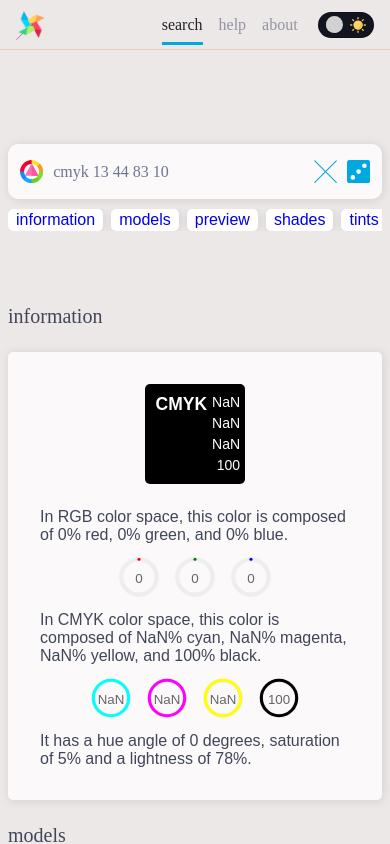
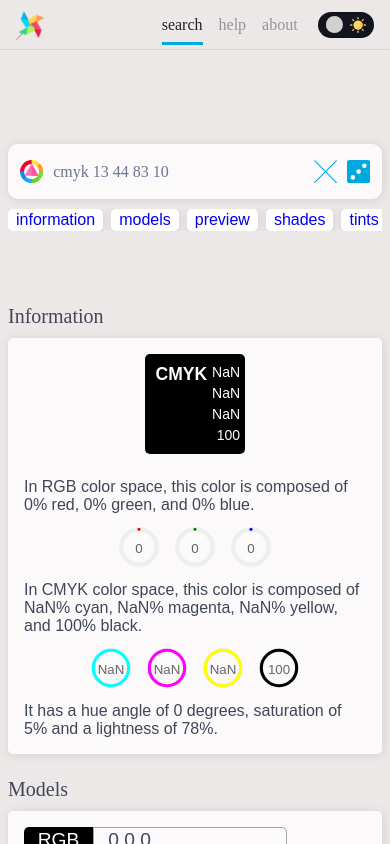
Before and after one commit to EricRovell/colors, a Svelte app: page / in a window 390 px wide. Both pictures are taken after a click on the icon 358 px from the left and 171 px from the top of the page. Shown: the top 844 px of the page. Built offline with nearby package versions, Linux system fonts and the light colour scheme.

Commit message:
smaller padding; fixed headers case

```diff
--- a/src/components/Section.svelte
+++ b/src/components/Section.svelte
@@ -2,18 +2,25 @@
   export let name;
 </script>
 
+<article>
   <header id={`search-section-${name.toLowerCase()}`}>
-  {name}
+    {name[0].toUpperCase() + name.slice(1)}
   </header>
   <section>
     <slot>
       This section is empty...
     </slot>
   </section>
+</article>
 
 <style>
+  article {
+    width: 100%;
+  }
+
   header {
     font-size: 1.25em;
+    margin-bottom: 0.5em;
   }
   section {
     width: 100%;
@@ -22,4 +29,10 @@
     background: var(--card-bg, white);
     filter: drop-shadow(1px 1px 5px rgb(0 0 0 / 0.1));
   }
+
+  @media screen and (max-width: 720px) {
+    section {
+      padding: 1em;
+    }
+  }
 </style>
```
Lines whose indentation alone changed are shown as unchanged.
